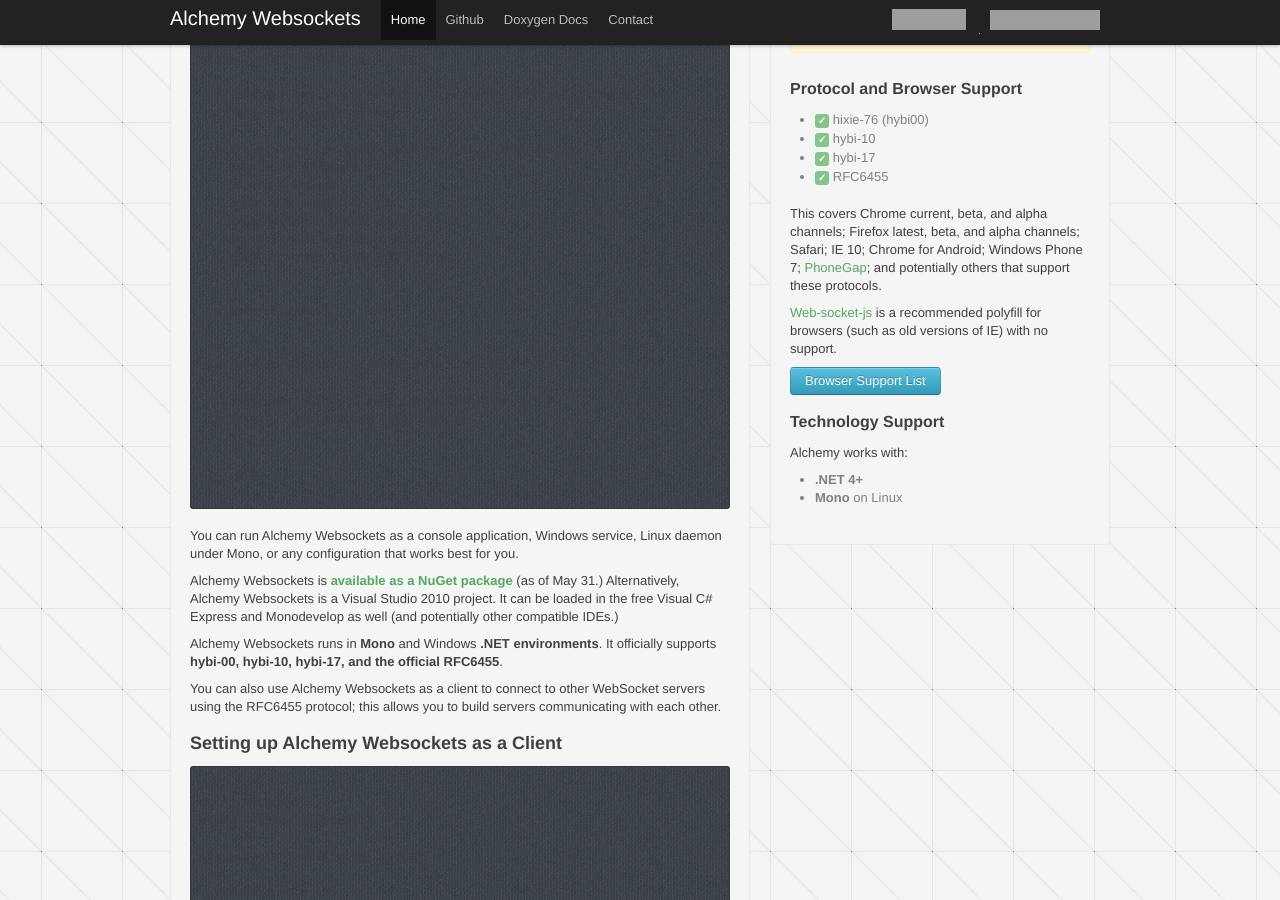
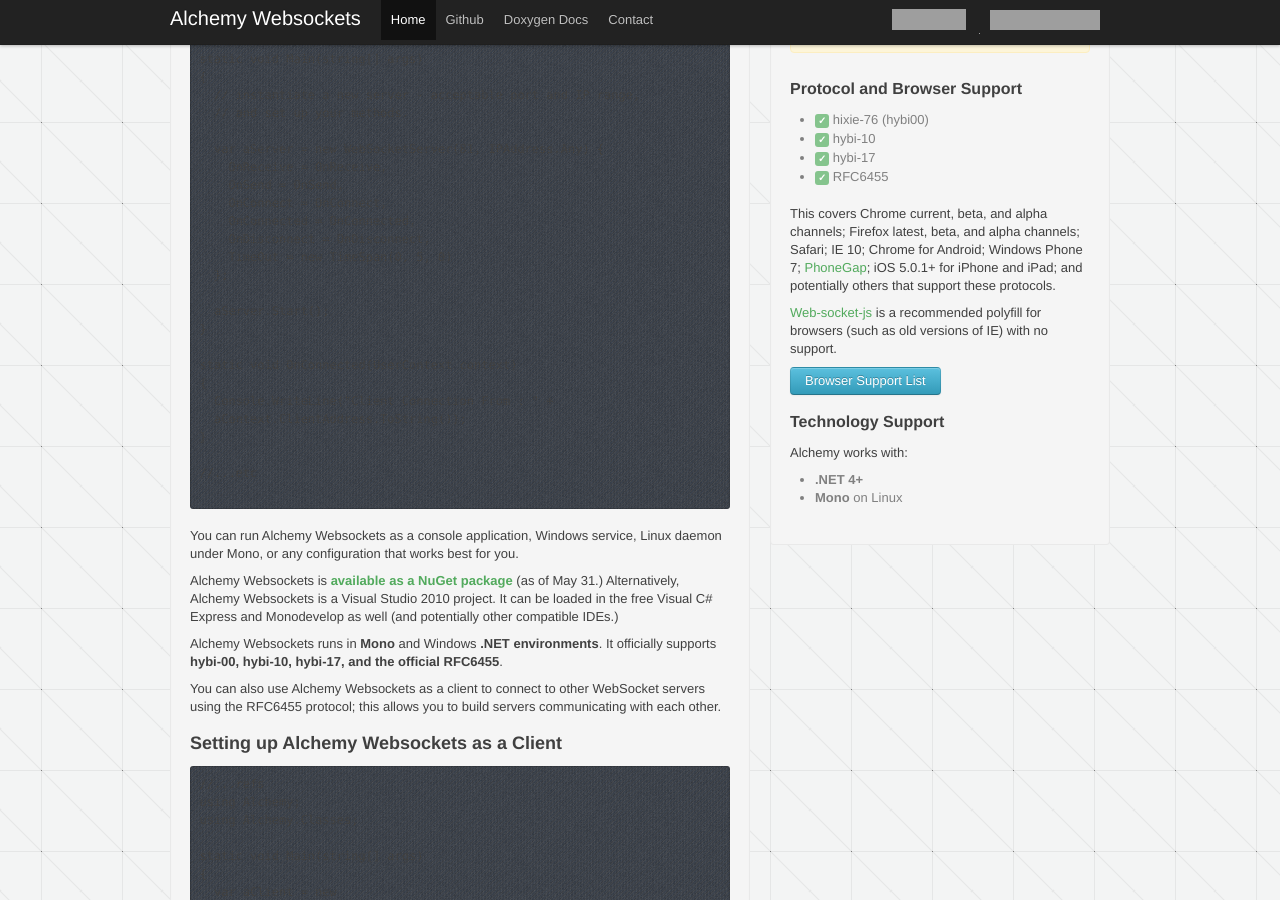
Before and after one commit to Olivine-Labs/Alchemy-Websockets, a Jekyll site: the page built from index.html, in a window 1280 px wide and 900 px high, scrolled down 567 px. Built offline with Jekyll 4.4.1, drawn with Linux system fonts in a browser that asks for light colours; nearby versions of some CDN libraries; Markdown is read by kramdown in place of the engine named in the settings; grey boxes are pictures that could not be loaded.

Commit message:
ios support

```diff
--- a/index.html
+++ b/index.html
@@ -166,7 +166,7 @@ static void OnReceive(UserContext context)
           latest, beta, and alpha channels; Safari; IE 10; Chrome for
           Android; Windows Phone 7;
           <a href="http://remysharp.com/2010/10/04/websockets-in-phonegap-projects/">PhoneGap</a>;
-          and potentially others that support these protocols.
+          iOS 5.0.1+ for iPhone and iPad; and potentially others that support these protocols.
         </p>
 
         <p>
```
